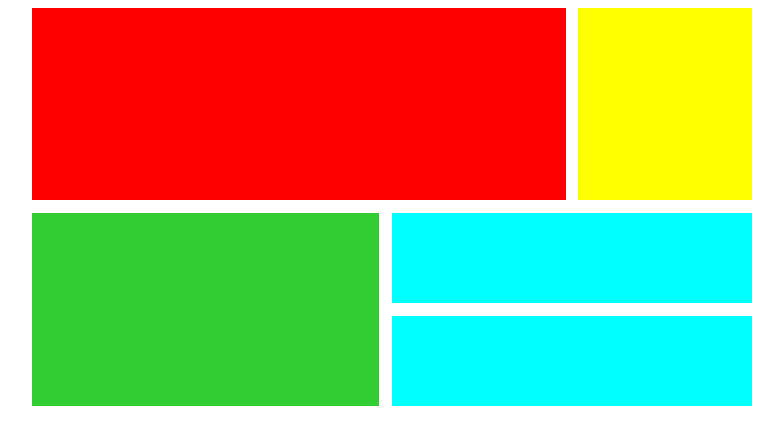
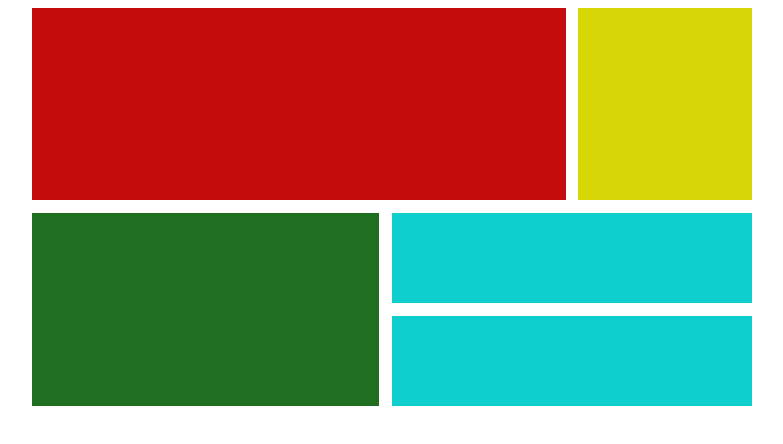
Before and after one commit to mokoro90/-3-column-card-design-, a plain HTML site: page grid layout/index.html in a window 1280 px wide. Shown: the whole page, without its empty margins (248-1031 px from the left). Drawn offline with Linux system fonts and the light colour scheme.

Commit message:
updated the color for the grid items

```diff
--- a/grid layout/main.css
+++ b/grid layout/main.css
@@ -9,20 +9,20 @@ main{
 }
 
 .red{
-    background-color: red;
+    background-color: #c40c0c;
     grid-column:1 / 3;
 
 }
 .yellow{
-    background-color: yellow;
+    background-color: #d7d708;
 }
 
 .green{
-    background-color: limegreen;
+    background-color: #206e20;
 }
 
 .cyan{
-    background-color: cyan;
+    background-color: #0fcece;
     height: 90px;
 }
 .subgrid{
```
